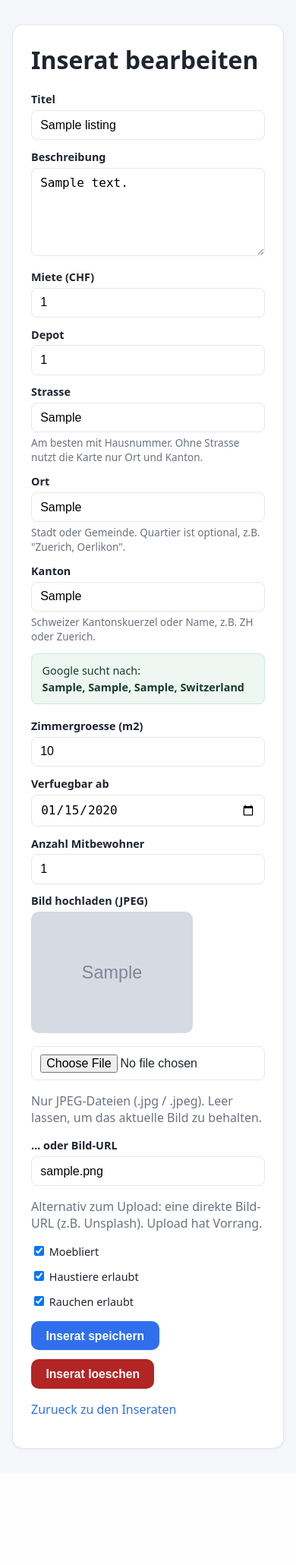
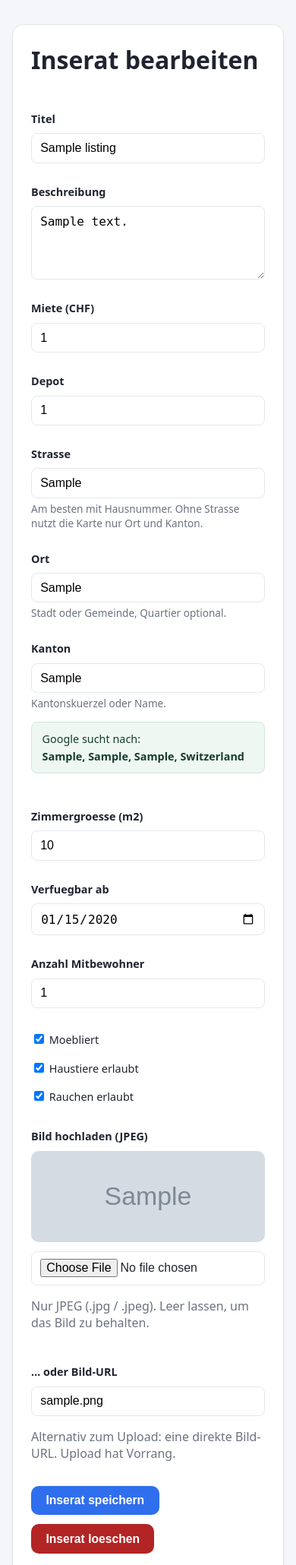
Before and after one commit to Skormer/WebDev-Project, a Flask app: page /listings/1/edit in a window 390 px wide. Shown: the part 62-2122 px from the top of the page at 76% size. Before the commit the page ends 1971 px from the top, so only its background shows below. Run offline with Flask 3, Linux system fonts and the light colour scheme; a user stored in the database is signed in; tables that the repository leaves empty hold one stand-in row (values such as "Sample post"); grey boxes marked "Sample" are stand-in pictures; some libraries are stand-ins or nearby versions.

Commit message:
Wider, multi-column listing form (create/edit)
- form.html: fields grouped into a responsive 2-column grid (title/description/
  address/preview span full width; rent|deposit, ort|kanton, room-size|available,
  flatmates|amenities, photo-upload|photo-url side by side). Less scrolling.
- style.css: .listing-form-card (max 820px), .form-grid/.span-2/.form-field;
  single column under 640px. Address preview + JS unchanged.
- changelog Schritt 34.

Co-Authored-By: Claude Opus 4.8 (1M context) <noreply@anthropic.com>

```diff
--- a/app/static/css/style.css
+++ b/app/static/css/style.css
@@ -147,6 +147,19 @@ a.brand:hover { text-decoration: none; }
   box-shadow: var(--shadow-sm);
 }
 .form-card { max-width: 420px; margin: 0 auto; }
+/* Breiteres, mehrspaltiges Formular (Inserat erstellen/bearbeiten) */
+.listing-form-card { max-width: 820px; margin: 0 auto; }
+.form-grid {
+  display: grid;
+  grid-template-columns: repeat(2, minmax(0, 1fr));
+  gap: 0.15rem 1.25rem;
+  align-items: start;
+}
+.form-grid .span-2 { grid-column: 1 / -1; }
+.form-field { display: flex; flex-direction: column; min-width: 0; }
+@media (max-width: 640px) {
+  .form-grid { grid-template-columns: 1fr; }
+}
 
 h1 { margin-top: 0; }
 
--- a/app/templates/listings/form.html
+++ b/app/templates/listings/form.html
@@ -2,74 +2,103 @@
 {% block title %}{{ heading }} · FlatMate{% endblock %}
 
 {% block content %}
-<div class="card form-card">
+<div class="card listing-form-card">
   <h1>{{ heading }}</h1>
   <form id="listing-form" method="post" enctype="multipart/form-data" novalidate>
     {{ form.hidden_tag() }}
+    <div class="form-grid">
 
+      <div class="form-field span-2">
         <label>{{ form.title.label }}</label>
         {{ form.title(class="input") }}
         {% for e in form.title.errors %}<span class="field-error">{{ e }}</span>{% endfor %}
+      </div>
 
+      <div class="form-field span-2">
         <label>{{ form.description.label }}</label>
-    {{ form.description(class="input", rows="5") }}
+        {{ form.description(class="input", rows="4") }}
         {% for e in form.description.errors %}<span class="field-error">{{ e }}</span>{% endfor %}
+      </div>
 
+      <div class="form-field">
         <label>{{ form.rent.label }}</label>
         {{ form.rent(class="input") }}
         {% for e in form.rent.errors %}<span class="field-error">{{ e }}</span>{% endfor %}
+      </div>
 
+      <div class="form-field">
         <label>{{ form.deposit.label }}</label>
         {{ form.deposit(class="input") }}
+        {% for e in form.deposit.errors %}<span class="field-error">{{ e }}</span>{% endfor %}
+      </div>
 
+      <div class="form-field span-2">
         <label>{{ form.strasse.label }}</label>
         {{ form.strasse(class="input address-part", placeholder="z.B. Langstrasse 12", autocomplete="street-address") }}
         <p class="field-hint">Am besten mit Hausnummer. Ohne Strasse nutzt die Karte nur Ort und Kanton.</p>
         {% for e in form.strasse.errors %}<span class="field-error">{{ e }}</span>{% endfor %}
+      </div>
 
+      <div class="form-field">
         <label>{{ form.ort.label }}</label>
         {{ form.ort(class="input address-part", placeholder="z.B. Zuerich oder Zuerich, Kreis 4", autocomplete="address-level2") }}
-    <p class="field-hint">Stadt oder Gemeinde. Quartier ist optional, z.B. "Zuerich, Oerlikon".</p>
+        <p class="field-hint">Stadt oder Gemeinde, Quartier optional.</p>
         {% for e in form.ort.errors %}<span class="field-error">{{ e }}</span>{% endfor %}
+      </div>
 
+      <div class="form-field">
         <label>{{ form.kanton.label }}</label>
         {{ form.kanton(class="input address-part", placeholder="z.B. ZH, BE, BS", autocomplete="address-level1") }}
-    <p class="field-hint">Schweizer Kantonskuerzel oder Name, z.B. ZH oder Zuerich.</p>
+        <p class="field-hint">Kantonskuerzel oder Name.</p>
         {% for e in form.kanton.errors %}<span class="field-error">{{ e }}</span>{% endfor %}
+      </div>
 
+      <div class="span-2">
         <p class="address-preview">
           Google sucht nach:
           <strong id="address-preview-text">Strasse, Ort, Kanton, Switzerland</strong>
         </p>
+      </div>
 
+      <div class="form-field">
         <label>{{ form.room_size.label }}</label>
         {{ form.room_size(class="input") }}
+      </div>
 
+      <div class="form-field">
         <label>{{ form.available_from.label }}</label>
         {{ form.available_from(class="input", type="date") }}
+      </div>
 
+      <div class="form-field">
         <label>{{ form.flatmates.label }}</label>
         {{ form.flatmates(class="input") }}
+      </div>
 
-    <label>{{ form.foto.label }}</label>
-    {% if listing and listing.photo_url %}
-      <img class="listing-image" src="{{ listing.photo_url }}" alt="Aktuelles Bild" style="max-height:160px; width:auto;">
-    {% endif %}
-    {{ form.foto(class="input", accept="image/jpeg") }}
-    {% for e in form.foto.errors %}<span class="field-error">{{ e }}</span>{% endfor %}
-    <p class="muted">Nur JPEG-Dateien (.jpg / .jpeg).{% if listing %} Leer lassen, um das aktuelle Bild zu behalten.{% endif %}</p>
-
-    <label>{{ form.photo_url.label }}</label>
-    {{ form.photo_url(class="input", placeholder="https://…/bild.jpg") }}
-    {% for e in form.photo_url.errors %}<span class="field-error">{{ e }}</span>{% endfor %}
-    <p class="muted">Alternativ zum Upload: eine direkte Bild-URL (z.B. Unsplash). Upload hat Vorrang.</p>
-
-    <div class="checkbox-group">
+      <div class="form-field checkbox-group">
         <label>{{ form.furnished() }} {{ form.furnished.label.text }}</label>
         <label>{{ form.pets_allowed() }} {{ form.pets_allowed.label.text }}</label>
         <label>{{ form.smoking_allowed() }} {{ form.smoking_allowed.label.text }}</label>
       </div>
 
+      <div class="form-field">
+        <label>{{ form.foto.label }}</label>
+        {% if listing and listing.photo_url %}
+          <img class="listing-image" src="{{ listing.photo_url }}" alt="Aktuelles Bild" style="max-height:120px; width:auto;">
+        {% endif %}
+        {{ form.foto(class="input", accept="image/jpeg") }}
+        {% for e in form.foto.errors %}<span class="field-error">{{ e }}</span>{% endfor %}
+        <p class="muted">Nur JPEG (.jpg / .jpeg).{% if listing %} Leer lassen, um das Bild zu behalten.{% endif %}</p>
+      </div>
+
+      <div class="form-field">
+        <label>{{ form.photo_url.label }}</label>
+        {{ form.photo_url(class="input", placeholder="https://…/bild.jpg") }}
+        {% for e in form.photo_url.errors %}<span class="field-error">{{ e }}</span>{% endfor %}
+        <p class="muted">Alternativ zum Upload: eine direkte Bild-URL. Upload hat Vorrang.</p>
+      </div>
+
+    </div>
   </form>
   <div class="form-actions">
     {{ form.submit(class="btn btn-primary", form="listing-form") }}
```
Also changed, not shown: changelog.md. Lines whose indentation alone changed are shown as unchanged.
